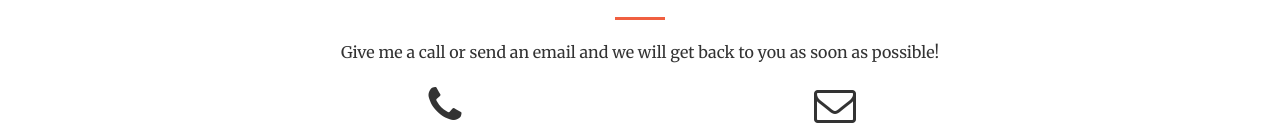
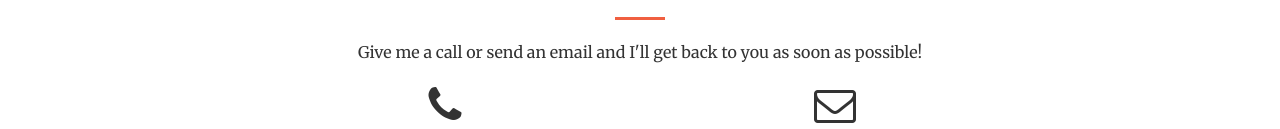
Before and after one commit to paulcolon/mandolinmanC, a website: page index.html in a window 1280 px wide. Shown: the part 2449-2578 px from the top of the page. Drawn offline with nearby package versions, Linux system fonts and the light colour scheme.

Commit message:
header img

```diff
--- a/index.html
+++ b/index.html
@@ -247,7 +247,7 @@
                 <div class="col-lg-8 col-lg-offset-2 text-center">
                     <h2 class="section-heading">Let's Get In Touch!</h2>
                     <hr class="primary">
-                    <p>Give me a call or send an email and we will get back to you as soon as possible!</p>
+                    <p>Give me a call or send an email and I'll get back to you as soon as possible!</p>
                 </div>
                 <div class="col-lg-4 col-lg-offset-2 text-center">
                     <i class="fa fa-phone fa-3x sr-contact"></i>
```
Also changed, not shown: img/header.jpg.
